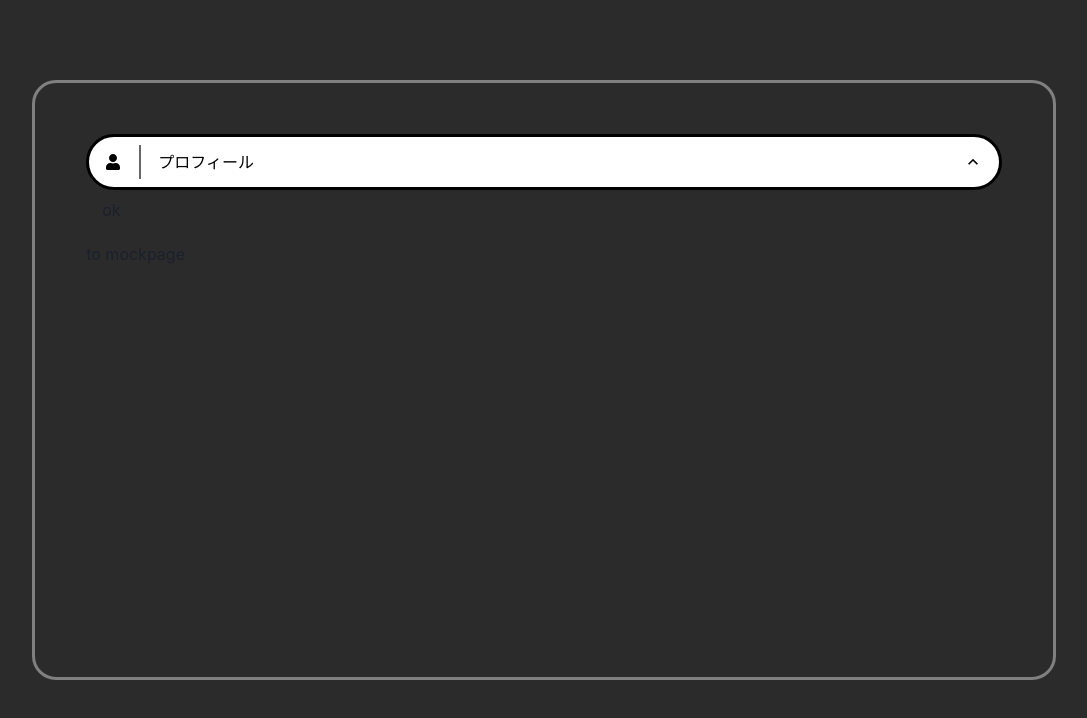
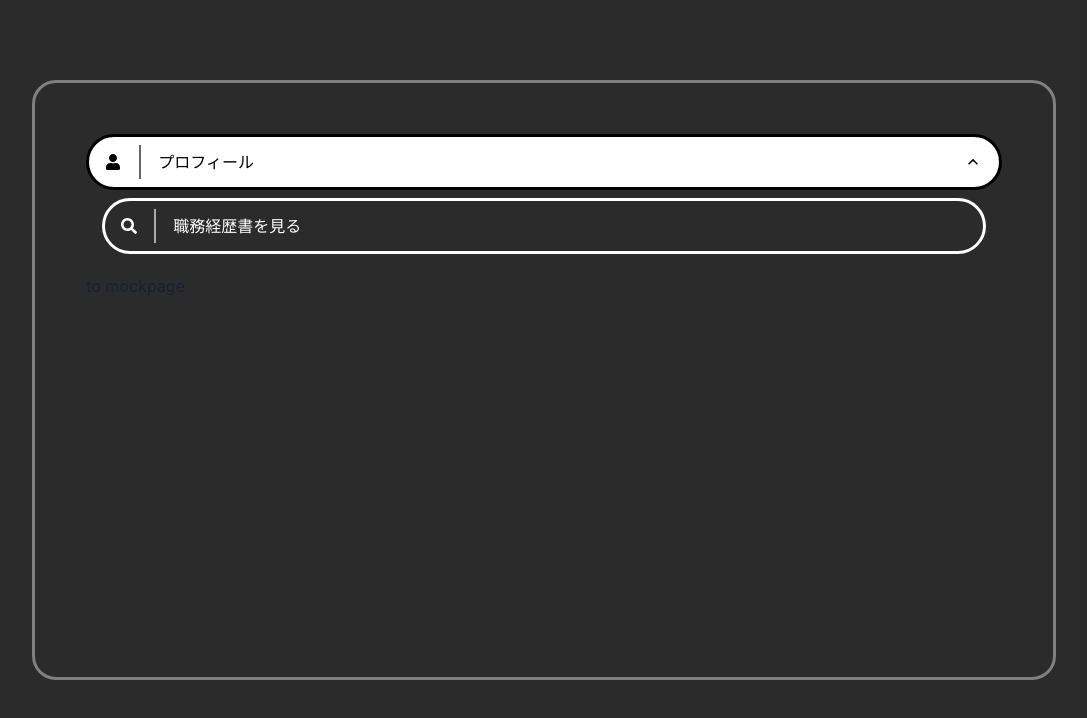
Before and after one commit to NULL-header/null-header.github.io, a Next.js app: page / in a window 1280 px wide. Both pictures are taken after a click on the button "プロフィール". Shown: the top 718 px of the page, without its empty margins (96-1183 px from the left). Built offline with nearby package versions, Linux system fonts and the light colour scheme.

Commit message:
feat: add container item with hard coding #36

```diff
--- a/components/content-list/container.tsx
+++ /dev/null
@@ -1,63 +0,0 @@
-import React from "react";
-import {
-  Box,
-  Accordion,
-  AccordionItem,
-  AccordionPanel,
-  AccordionButton,
-  AccordionIcon,
-  Divider,
-  Text,
-  Icon,
-} from "@chakra-ui/react";
-import { FaUser } from "react-icons/fa";
-
-interface ContainerProps {
-  title: string;
-}
-
-export const Container = React.memo(({ title }: ContainerProps) => (
-  <Accordion allowToggle>
-    <AccordionItem borderStyle="unset">
-      <AccordionButton
-        height="7vh"
-        borderColor="white"
-        borderStyle="solid"
-        borderWidth="medium"
-        borderRadius="full"
-        textColor="white"
-        display="flex"
-        flexDirection="row"
-        color="white"
-        _focus={{
-          outline: "none",
-          backgroundColor: "white",
-          textColor: "black",
-          color: "black",
-          borderColor: "black",
-        }}
-        _hover={{
-          backgroundColor: "white",
-          textColor: "black",
-          color: "black",
-          borderColor: "black",
-        }}
-      >
-        <Icon as={FaUser} />
-        <Divider
-          orientation="vertical"
-          margin="2%"
-          height="100%"
-          borderLeftWidth="2px"
-        />
-        <Box flexGrow={1}>
-          <Text textAlign="left">{title}</Text>
-        </Box>
-        <AccordionIcon />
-      </AccordionButton>
-      <AccordionPanel>
-        <Box>ok</Box>
-      </AccordionPanel>
-    </AccordionItem>
-  </Accordion>
-));
--- /dev/null
+++ b/components/content-list/container/container.tsx
@@ -0,0 +1,65 @@
+import React from "react";
+import {
+  Box,
+  Accordion,
+  AccordionItem,
+  AccordionPanel,
+  AccordionButton,
+  AccordionIcon,
+  Divider,
+  Text,
+  Icon,
+} from "@chakra-ui/react";
+import type { IconType } from "react-icons";
+
+interface ContainerProps {
+  title: string;
+  children: JSX.Element | JSX.Element[];
+  icon: IconType;
+}
+
+export const Container = React.memo(
+  ({ title, children, icon }: ContainerProps) => (
+    <Accordion allowToggle>
+      <AccordionItem borderStyle="unset">
+        <AccordionButton
+          height="7vh"
+          borderColor="white"
+          borderStyle="solid"
+          borderWidth="medium"
+          borderRadius="full"
+          textColor="white"
+          display="flex"
+          flexDirection="row"
+          color="white"
+          _focus={{
+            outline: "none",
+            backgroundColor: "white",
+            textColor: "black",
+            color: "black",
+            borderColor: "black",
+          }}
+          _hover={{
+            backgroundColor: "white",
+            textColor: "black",
+            color: "black",
+            borderColor: "black",
+          }}
+        >
+          <Icon as={icon} />
+          <Divider
+            orientation="vertical"
+            margin="2%"
+            height="100%"
+            borderLeftWidth="2px"
+          />
+          <Box flexGrow={1}>
+            <Text textAlign="left">{title}</Text>
+          </Box>
+          <AccordionIcon />
+        </AccordionButton>
+        <AccordionPanel>{children}</AccordionPanel>
+      </AccordionItem>
+    </Accordion>
+  ),
+);
--- /dev/null
+++ b/components/content-list/container/index.ts
@@ -0,0 +1,2 @@
+export * from "./container";
+export * from "./item";
--- /dev/null
+++ b/components/content-list/container/item.tsx
@@ -0,0 +1,41 @@
+import React from "react";
+import { Box, Text, Link, Icon, Divider } from "@chakra-ui/react";
+import type { IconType } from "react-icons";
+
+interface ContainerItemProps {
+  title: string;
+  link: string;
+  icon: IconType;
+}
+
+export const ContainerItem = React.memo(
+  ({ title, link, icon }: ContainerItemProps) => (
+    <Box
+      height="7vh"
+      borderColor="white"
+      borderStyle="solid"
+      borderWidth="medium"
+      borderRadius="full"
+      textColor="white"
+      display="flex"
+      flexDirection="row"
+      color="white"
+      alignItems="center"
+      padding="2"
+      paddingLeft="4"
+    >
+      <Icon as={icon} />
+      <Divider
+        orientation="vertical"
+        margin="2%"
+        height="100%"
+        borderLeftWidth="2px"
+      />
+      <Link flexGrow={1}>
+        <a href={link}>
+          <Text>{title}</Text>
+        </a>
+      </Link>
+    </Box>
+  ),
+);
--- a/pages/index.tsx
+++ b/pages/index.tsx
@@ -1,13 +1,20 @@
 import React from "react";
 import { Box } from "@chakra-ui/react";
-import { Container } from "components/content-list/container";
+import { Container, ContainerItem } from "components/content-list/container";
 import Link from "next/link";
+import { FaUser, FaSearch } from "react-icons/fa";
 
 export default function Home() {
   return (
     <Box width="100%" height="100%">
       <Box width="100%" marginX="auto">
-        <Container title="プロフィール" />
+        <Container title="プロフィール" icon={FaUser}>
+          <ContainerItem
+            title="職務経歴書を見る"
+            icon={FaSearch}
+            link="https://example.com"
+          />
+        </Container>
       </Box>
       <Link href="/mockpage">
         <a>to mockpage</a>
```
